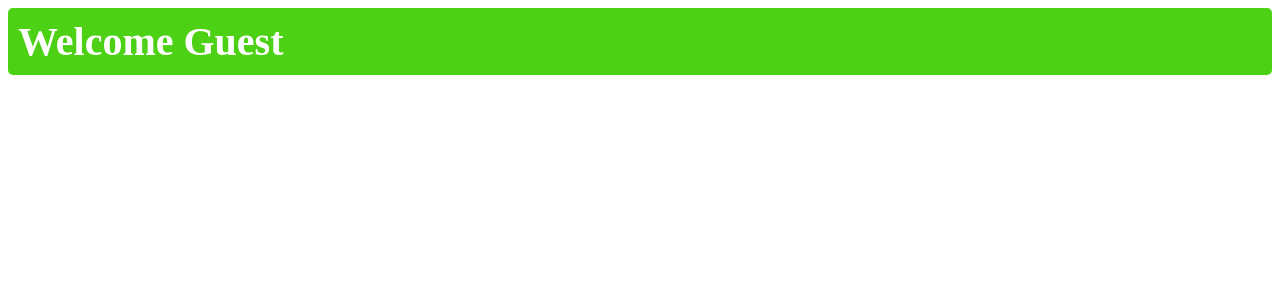
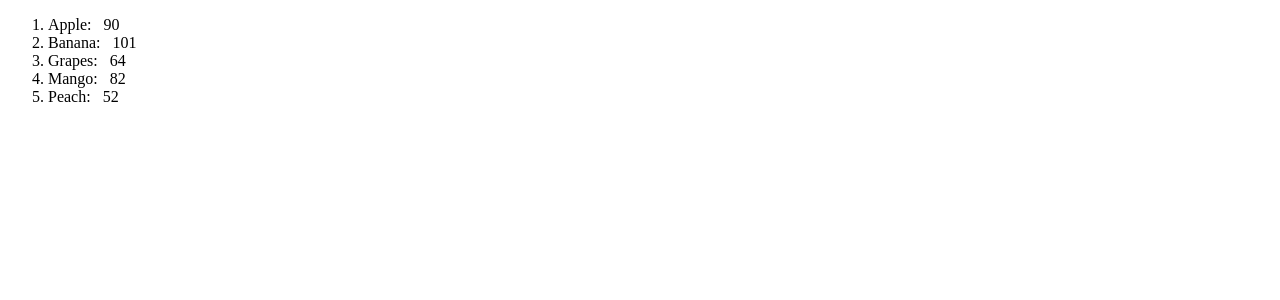
Before and after one commit to mfarrukh14/reactProject1, a React (Vite) app: page / in a window 1280 px wide. Shown: the top 300 px of the page. Built offline with nearby package versions, Linux system fonts and the light colour scheme.

Commit message:
Created a list component

```diff
--- a/src/App.jsx
+++ b/src/App.jsx
@@ -1,12 +1,10 @@
-import UserGreetings from "./UserGreetings/UserGreetings";
+import List from './List.jsx'
 
-function App()
+export default function App()
 {
   return(
     <>
-      <UserGreetings isLoggedIn={true}/>
+    <List />
     </>
   );
 }
-
-export default App
--- /dev/null
+++ b/src/List.jsx
@@ -0,0 +1,24 @@
+
+export default function List()
+{
+    const fruits = [{id: 1, name: "Apple", calories: 90},
+                    {id: 2, name: "Banana", calories: 101},
+                    {id: 3, name: "Grapes", calories: 64},
+                    {id:4, name: "Mango",calories: 82},
+                    {id:5, name: "Peach", calories: 52}];
+
+
+    // fruits.sort((a, b)=> a.name.localeCompare(b.name));  ALPHABETICAL ORDER
+    // fruits.sort((a, b)=> b.name.localeCompare(a.name));  REVERSE ALPHABETICAL ORDER
+    // fruits.sort((a,b)=> a.calories - b.calories);        NUMERIC ORDER
+    // fruits.sort((a, b)=> b.calories - a.calories);       REVERSE NUMERIC ORDER
+
+    const listItems = fruits.map(fruit => <li key={fruit.id}>{fruit.name}: &nbsp; {fruit.calories}</li>)
+
+    return(
+        <ol>
+            {listItems}
+        </ol>
+    );
+
+}
```
